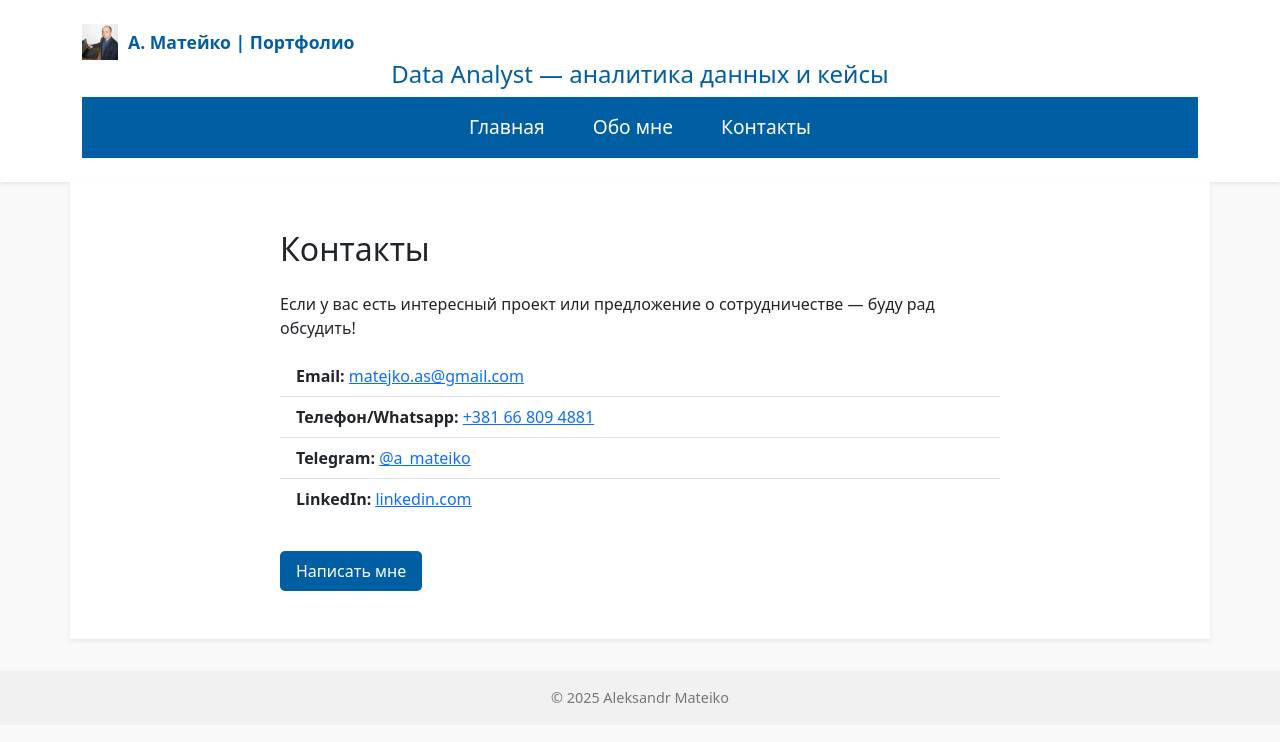
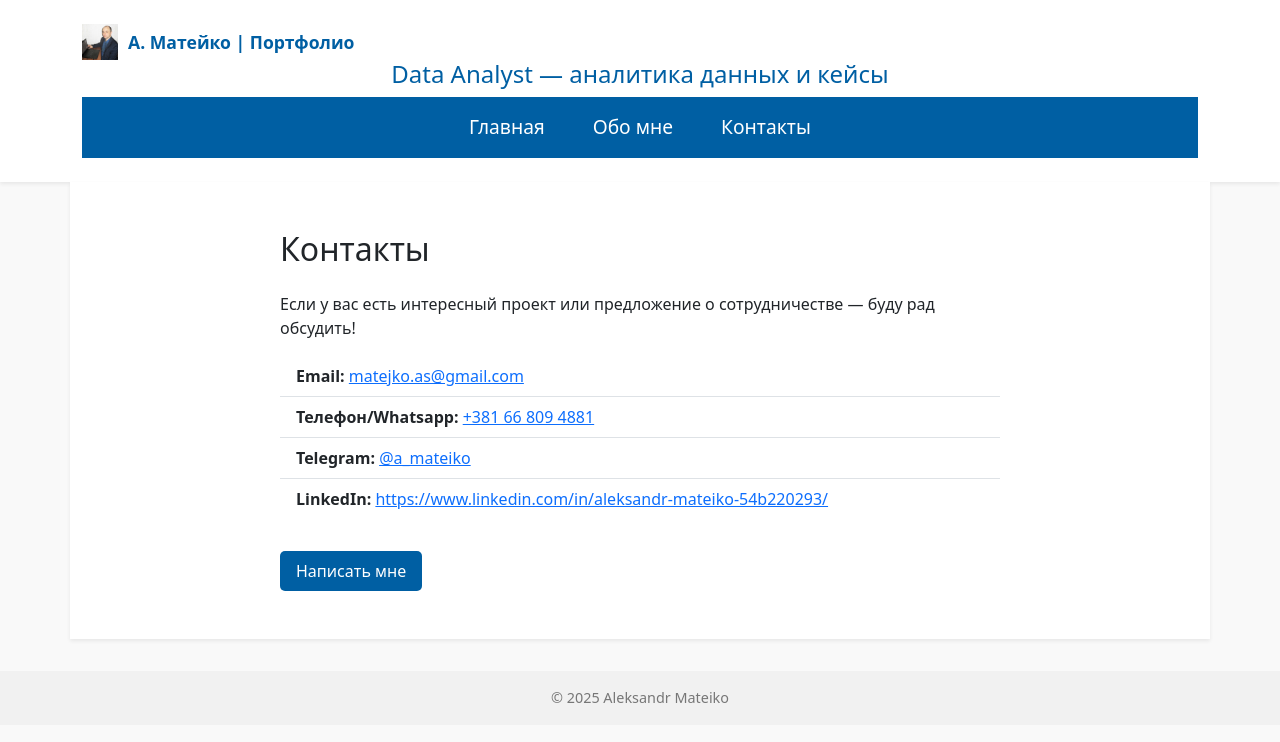
Before and after one commit to matejkoas/matejkoas.github.io, a Jekyll site: the page built from contacts.md, in a window 1280 px wide. Shown: the top 742 px of the page. Built offline with Jekyll 4.4.1, drawn with Linux system fonts in a browser that asks for light colours; part of the change alters nothing that is shown.

Commit message:
fix link

```diff
--- a/contacts.md
+++ b/contacts.md
@@ -22,7 +22,7 @@ description: Напишите мне для обсуждения проекто
           <strong>Telegram:</strong> <a href="https://t.me/a_mateiko" target="_blank">@a_mateiko</a>
         </li>
         <li class="list-group-item">
-          <strong>LinkedIn:</strong> <a href="https://www.linkedin.com/in/aleksandr-mateiko-54b220293/" target="_blank">linkedin.com</a>
+          <strong>LinkedIn:</strong> <a href="https://www.linkedin.com/in/aleksandr-mateiko-54b220293/" target="_blank">https://www.linkedin.com/in/aleksandr-mateiko-54b220293/</a>
         </li>
       </ul>
 
```
